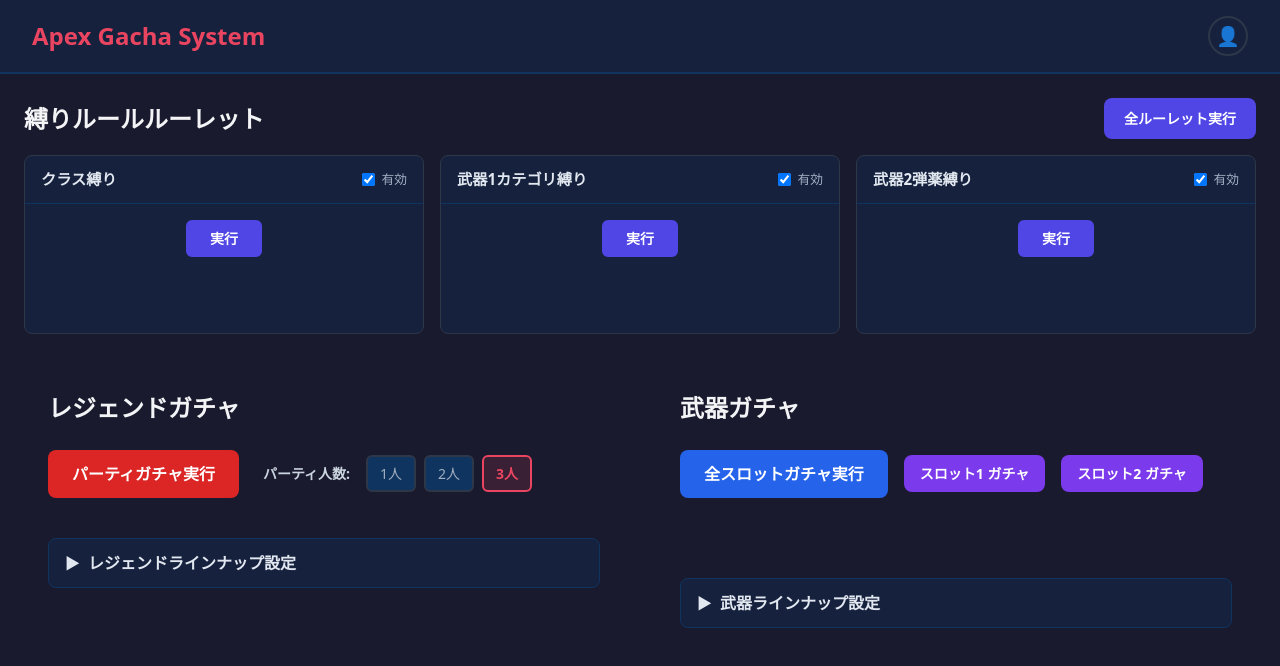
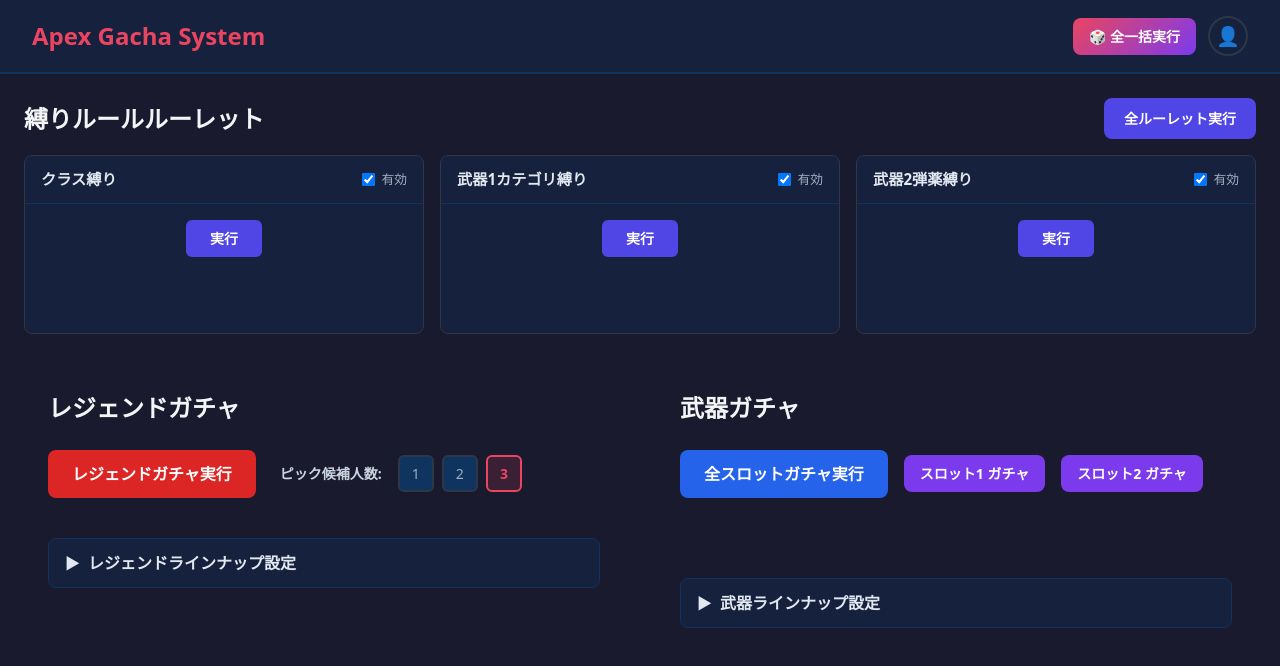
Before and after one commit to bechikun26-max/Dopexlegends, a React (Vite) app: page / in a window 1280 px wide. Shown: the top 666 px of the page. Built offline with nearby package versions, Linux system fonts and the light colour scheme.

Commit message:
feat: pick candidates, carepackage red text, all-execute button

```diff
--- a/src/App.module.css
+++ b/src/App.module.css
@@ -21,6 +21,28 @@
   font-size: 1.5rem;
   color: #e94560;
   font-weight: 700;
+}
+
+.headerActions {
+  display: flex;
+  align-items: center;
+  gap: 0.75rem;
+}
+
+.allExecuteButton {
+  padding: 0.5rem 1rem;
+  background: linear-gradient(135deg, #e94560, #7c3aed);
+  color: #ffffff;
+  border: none;
+  border-radius: 0.5rem;
+  font-size: 0.875rem;
+  font-weight: 700;
+  cursor: pointer;
+  transition: opacity 0.2s;
+}
+
+.allExecuteButton:hover {
+  opacity: 0.85;
 }
 
 .profileButton {
--- a/src/App.tsx
+++ b/src/App.tsx
@@ -18,11 +18,24 @@
   const { legendGacha, weaponGacha } = useAppContext();
   const showSlot3 = legendGacha.partyResult?.some(l => l.hasThirdWeaponSlot) === true;
   const [showProfile, setShowProfile] = useState(false);
+  const [allExecuteTrigger, setAllExecuteTrigger] = useState(0);
+
+  const handleAllExecute = useCallback(() => {
+    setAllExecuteTrigger((prev) => prev + 1);
+  }, []);
 
   return (
     <div className={styles.app}>
       <header className={styles.header}>
         <h1 className={styles.title}>Apex Gacha System</h1>
+        <div className={styles.headerActions}>
+          <button
+            type="button"
+            className={styles.allExecuteButton}
+            onClick={handleAllExecute}
+          >
+            🎲 全一括実行
+          </button>
           <button
             type="button"
             className={styles.profileButton}
@@ -32,6 +45,7 @@
           >
             👤
           </button>
+        </div>
       </header>
 
       {/* プロフィールパネル */}
@@ -64,12 +78,13 @@
           setLegendChecks={legendGacha.setChecks}
           setWeaponSlot1Checks={weaponGacha.setSlot1Checks}
           setWeaponSlot2Checks={weaponGacha.setSlot2Checks}
+          externalTrigger={allExecuteTrigger}
         />
 
         {/* Legend & Weapon side by side */}
         <div className={styles.gachaRow}>
-          <LegendGacha />
-          <WeaponGacha showSlot3={showSlot3} />
+          <LegendGacha externalTrigger={allExecuteTrigger} />
+          <WeaponGacha showSlot3={showSlot3} externalTrigger={allExecuteTrigger} />
         </div>
       </main>
     </div>
--- a/src/components/legend/LegendGacha.tsx
+++ b/src/components/legend/LegendGacha.tsx
@@ -1,4 +1,4 @@
-import { useState, useCallback, useRef } from 'react';
+import { useState, useCallback, useRef, useEffect } from 'react';
 import { useAppContext } from '../../context/AppContext';
 import { LEGENDS } from '../../data/legends';
 import type { Legend } from '../../types';
@@ -22,11 +22,14 @@
   }
 }
 
+interface LegendGachaProps {
+  externalTrigger?: number;
+}
+
 /**
- * レジェンドガチャのメインコンポーネント（パーティピック専用）。
- * パーティ人数選択、ガチャ実行ボタン、結果表示、ラインナップ制御を統合する。
+ * レジェンドガチャのメインコンポーネント（ピック候補専用）。
  */
-export function LegendGacha() {
+export function LegendGacha({ externalTrigger = 0 }: LegendGachaProps) {
   const { legendGacha, effectiveLineup } = useAppContext();
   const { checks, partyResult, error, toggleLegend, toggleClass, toggleAll, executePartyGacha } = legendGacha;
 
@@ -78,6 +81,16 @@
     }
   }, [isAnimating, partySize, handleExecute]);
 
+  // 外部トリガー（全一括実行）でアニメーション開始（遅延2秒＝ルーレット後）
+  const prevExternalTrigger = useRef(externalTrigger);
+  useEffect(() => {
+    if (externalTrigger !== prevExternalTrigger.current) {
+      prevExternalTrigger.current = externalTrigger;
+      // ルーレット演出(1.5s)完了後にレジェンドガチャ開始
+      setTimeout(() => startAnimation(), 1700);
+    }
+  }, [externalTrigger, startAnimation]);
+
   /** 演出中は仮表示、完了後は確定結果を表示 */
   const shownMembers = isAnimating ? displayMembers : partyResult;
   const displayError = mapErrorMessage(error);
@@ -92,12 +105,12 @@
           className={`${styles.executeButton} ${isAnimating ? styles.spinning : ''}`}
           onClick={startAnimation}
           disabled={isAnimating}
-          aria-label="パーティガチャ実行"
+          aria-label="レジェンドガチャ実行"
         >
-          {isAnimating ? '抽選中...' : 'パーティガチャ実行'}
+          {isAnimating ? '抽選中...' : 'レジェンドガチャ実行'}
         </button>
 
-        <span className={styles.sizeLabel}>パーティ人数:</span>
+        <span className={styles.sizeLabel}>ピック候補人数:</span>
         <div className={styles.sizeButtons}>
           {PARTY_SIZES.map((size) => (
             <button
@@ -107,7 +120,7 @@
               onClick={() => setPartySize(size)}
               aria-pressed={partySize === size}
             >
-              {size}人
+              {size}
             </button>
           ))}
         </div>
@@ -117,11 +130,11 @@
 
       {shownMembers && shownMembers.length > 0 && (
         <div className={styles.results}>
-          <span className={styles.resultsTitle}>パーティ結果</span>
+          <span className={styles.resultsTitle}>ピック結果</span>
           <div className={`${styles.memberList} ${isAnimating ? styles.animating : ''}`}>
             {shownMembers.map((legend, index) => (
               <div key={index} className={styles.memberCard}>
-                <span className={styles.memberLabel}>メンバー{index + 1}</span>
+                <span className={styles.memberLabel}>候補{index + 1}</span>
                 <img
                   src={legend.imagePath}
                   alt={legend.name}
--- a/src/components/roulette/RuleRoulette.tsx
+++ b/src/components/roulette/RuleRoulette.tsx
@@ -14,6 +14,7 @@
   setLegendChecks: (checks: Map<string, boolean>) => void;
   setWeaponSlot1Checks: (checks: Map<string, boolean>) => void;
   setWeaponSlot2Checks: (checks: Map<string, boolean>) => void;
+  externalTrigger?: number;
 }
 
 /** A single roulette panel with its own animation, result, and controls */
@@ -88,6 +89,7 @@
   setLegendChecks,
   setWeaponSlot1Checks,
   setWeaponSlot2Checks,
+  externalTrigger = 0,
 }: RuleRouletteProps) {
   const {
     legendClassSlot,
@@ -110,6 +112,15 @@
   const handleSpinAll = useCallback(() => {
     setSpinAllTrigger((prev) => prev + 1);
   }, []);
+
+  // 外部トリガー（全一括実行ボタン）でルーレットを即座に実行
+  const prevExternalTrigger = useRef(externalTrigger);
+  useEffect(() => {
+    if (externalTrigger !== prevExternalTrigger.current) {
+      prevExternalTrigger.current = externalTrigger;
+      setSpinAllTrigger((prev) => prev + 1);
+    }
+  }, [externalTrigger]);
 
   return (
     <section className={styles.container} aria-label="縛りルールルーレット">
--- a/src/components/shared/CheckboxGroup.module.css
+++ b/src/components/shared/CheckboxGroup.module.css
@@ -42,3 +42,8 @@
 .name {
   user-select: none;
 }
+
+.carePackageName {
+  color: #ef4444;
+  font-weight: 600;
+}
--- a/src/components/shared/CheckboxGroup.tsx
+++ b/src/components/shared/CheckboxGroup.tsx
@@ -4,6 +4,7 @@
   id: string;
   name: string;
   imagePath?: string;
+  isCarePackage?: boolean;
 }
 
 interface CheckboxGroupProps {
@@ -31,7 +32,9 @@
             {item.imagePath && (
               <img src={item.imagePath} alt={item.name} className={styles.image} />
             )}
-            <span className={styles.name}>{item.name}</span>
+            <span className={`${styles.name} ${item.isCarePackage ? styles.carePackageName : ''}`}>
+              {item.name}
+            </span>
           </label>
         ))}
       </div>
--- a/src/components/weapon/WeaponGacha.tsx
+++ b/src/components/weapon/WeaponGacha.tsx
@@ -1,4 +1,4 @@
-import { useMemo, useCallback, useState, useRef } from 'react';
+import { useMemo, useCallback, useState, useRef, useEffect } from 'react';
 import { useAppContext } from '../../context/AppContext';
 import { useGachaAnimation } from '../../hooks/useGachaAnimation';
 import { WEAPONS } from '../../data/weapons';
@@ -11,6 +11,7 @@
 
 export interface WeaponGachaProps {
   showSlot3?: boolean;
+  externalTrigger?: number;
 }
 
 /**
@@ -22,7 +23,7 @@
  *
  * Requirements: 4.1, 4.4, 5.1, 5.2, 5.3, 7.1, 7.2, 7.3, 7.4, 7.5
  */
-export function WeaponGacha({ showSlot3 = false }: WeaponGachaProps) {
+export function WeaponGacha({ showSlot3 = false, externalTrigger = 0 }: WeaponGachaProps) {
   const { weaponGacha } = useAppContext();
   const {
     slot1Checks,
@@ -148,6 +149,16 @@
     }
   }, [animationCandidates, executeSlotGacha]);
 
+  // 外部トリガー（全一括実行）で武器ガチャ開始（ルーレット+レジェンド演出後）
+  const prevExternalTrigger = useRef(externalTrigger);
+  useEffect(() => {
+    if (externalTrigger !== prevExternalTrigger.current) {
+      prevExternalTrigger.current = externalTrigger;
+      // ルーレット(1.5s) + レジェンド(1.5s) 後に武器ガチャ開始
+      setTimeout(() => startAnimation(), 3400);
+    }
+  }, [externalTrigger, startAnimation]);
+
   /** 演出中は仮表示、完了後は確定結果を表示 */
   const shownSlot1 = isAnimating ? displayItem : slot1Animating ? slot1Display : slot1Result;
   const shownSlot2 = isAnimating ? displayItem : slot2Animating ? slot2Display : slot2Result;
```
Lines whose indentation alone changed are shown as unchanged.
